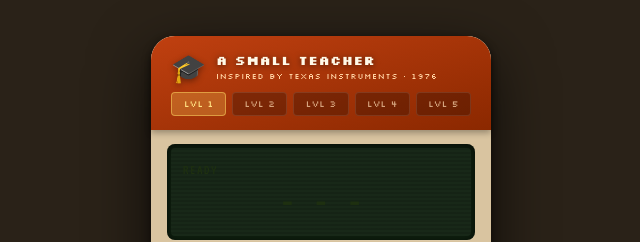
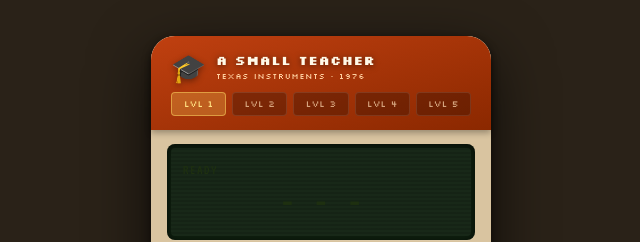
Before and after one commit to fnelin/ASmallTeacherTS, a website: page public/index.html in a window 1280 px wide. Shown: the part 124-366 px from the top of the page, 319-959 px from the left. Drawn offline with nearby package versions, Linux system fonts and the light colour scheme.

Commit message:
Updated name, tailwind and license

```diff
--- a/public/index.html
+++ b/public/index.html
@@ -84,8 +84,7 @@
             <div
               class="font-px font-bold text-[13px] text-[#fff9e8] tracking-wide leading-tight drop-shadow-[0_1px_3px_rgba(0,0,0,0.5)]">
               A Small Teacher</div>
-            <div class="font-px text-[8px] text-[#ffd0a0] tracking-widest mt-0.5">Inspired by TEXAS INSTRUMENTS · 1976
-            </div>
+            <div class="font-px text-[8px] text-[#ffd0a0] tracking-widest mt-0.5">TEXAS INSTRUMENTS · 1976</div>
           </div>
         </div>
 
```
Also changed, not shown: README.md.
